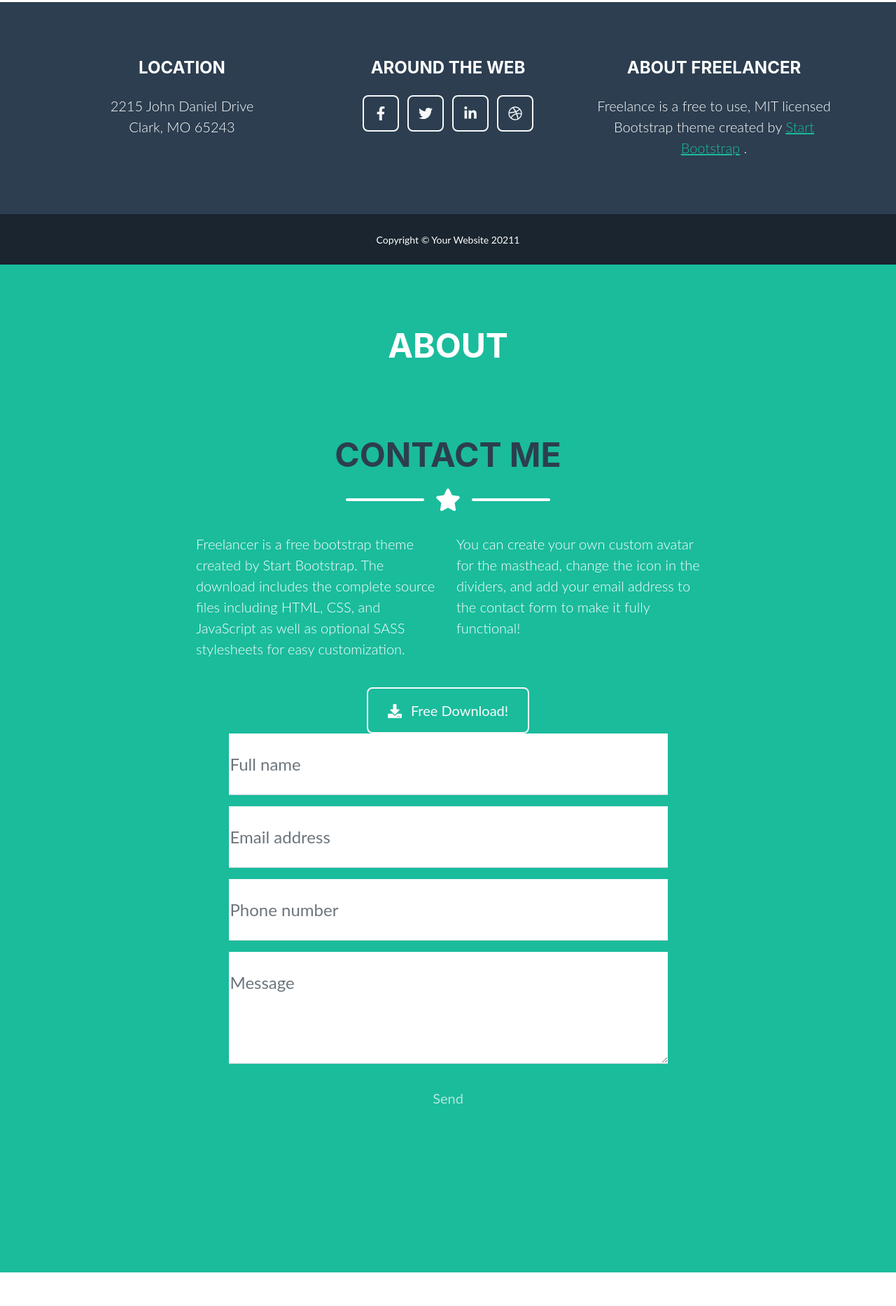
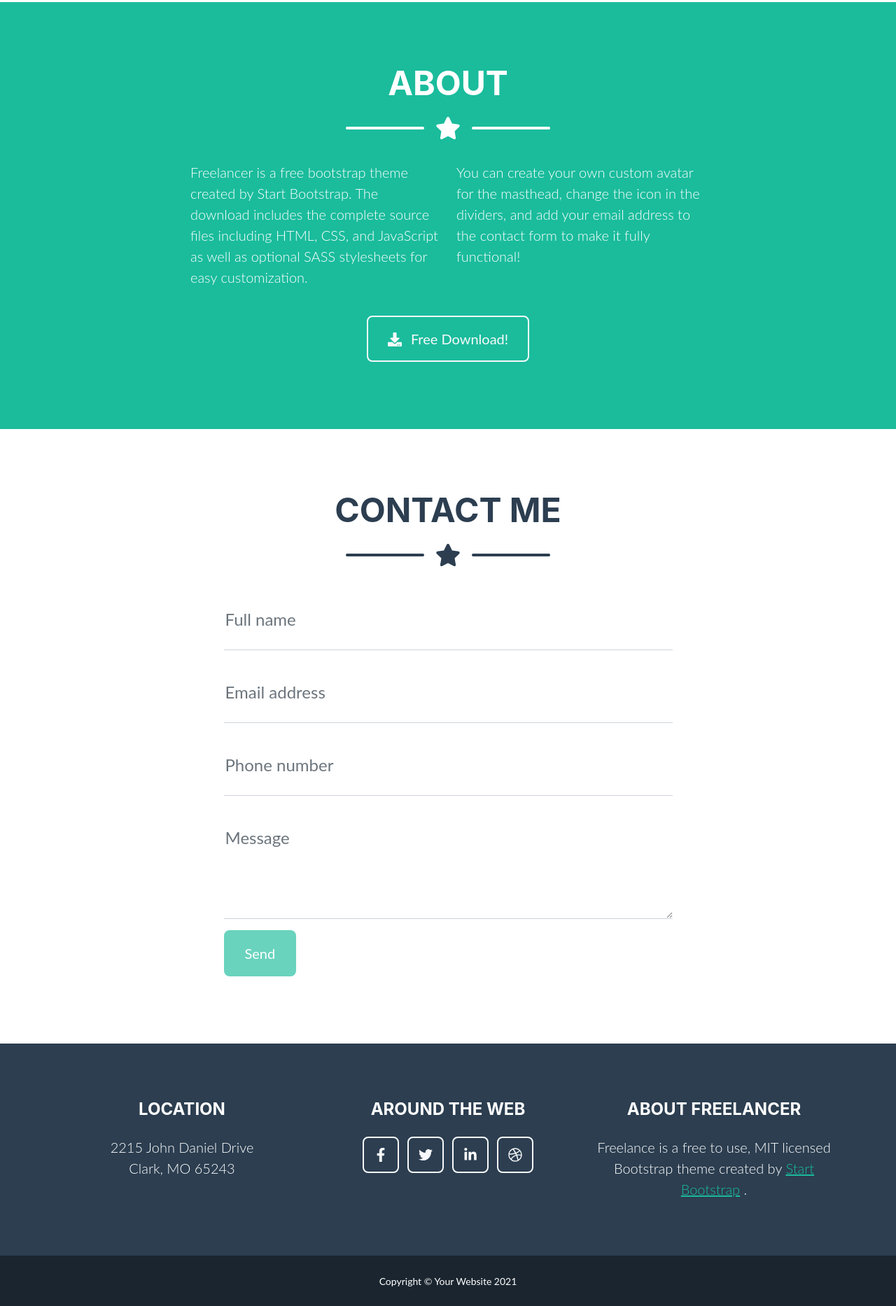
Before and after one commit to HectorGrayWolf/landingPage, a website: page public/index.html in a window 1280 px wide. Shown: the part 1116-2982 px from the top of the page at 70% size. Before the commit the page ends 2934 px from the top, so only its background shows below. Drawn offline with nearby package versions, Linux system fonts and the light colour scheme.

Commit message:
Corrections of code structure on the web site

```diff
--- a/public/index.html
+++ b/public/index.html
@@ -39,9 +39,126 @@
         <div class="d-flex flex-row flex-wrap mb-5" id="placehere">
         </div>
     </section>
-
-
-
+        <!-- About Section-->
+        <section class="page-section bg-primary text-white mb-0" id="about">
+            <div class="container">
+                <!-- About Section Heading-->
+                <h2 class="page-section-heading text-center text-uppercase text-white">About</h2>
+                <!-- Icon Divider-->
+                <div class="divider-custom divider-light">
+                    <div class="divider-custom-line"></div>
+                    <div class="divider-custom-icon"><i class="fas fa-star"></i></div>
+                    <div class="divider-custom-line"></div>
+                </div>
+                <!-- About Section Content-->
+                <div class="row">
+                    <div class="col-lg-4 ms-auto"><p class="lead">Freelancer is a free bootstrap theme created by Start Bootstrap. The download includes the complete source files including HTML, CSS, and JavaScript as well as optional SASS stylesheets for easy customization.</p></div>
+                    <div class="col-lg-4 me-auto"><p class="lead">You can create your own custom avatar for the masthead, change the icon in the dividers, and add your email address to the contact form to make it fully functional!</p></div>
+                </div>
+                <!-- About Section Button-->
+                <div class="text-center mt-4">
+                    <a class="btn btn-xl btn-outline-light" href="https://startbootstrap.com/theme/freelancer/">
+                        <i class="fas fa-download me-2"></i>
+                        Free Download!
+                    </a>
+                </div>
+            </div>
+        </section>
+        <!-- Contact Section-->
+        <section class="page-section" id="contact">
+            <div class="container">
+                <!-- Contact Section Heading-->
+                <h2 class="page-section-heading text-center text-uppercase text-secondary mb-0">Contact Me</h2>
+                <!-- Icon Divider-->
+                <div class="divider-custom">
+                    <div class="divider-custom-line"></div>
+                    <div class="divider-custom-icon"><i class="fas fa-star"></i></div>
+                    <div class="divider-custom-line"></div>
+                </div>
+                <!-- Contact Section Form-->
+                <div class="row justify-content-center">
+                    <div class="col-lg-8 col-xl-7">
+                        <form id="contactForm" data-sb-form-api-token="API_TOKEN">
+                            <!-- Name input-->
+                            <div class="form-floating mb-3">
+                                <input class="form-control" id="name" type="text" placeholder="Enter your name..." data-sb-validations="required" />
+                                <label for="name">Full name</label>
+                                <div class="invalid-feedback" data-sb-feedback="name:required">A name is required.</div>
+                            </div>
+                            <!-- Email address input-->
+                            <div class="form-floating mb-3">
+                                <input class="form-control" id="email" type="email" placeholder="name@example.com" data-sb-validations="required,email" />
+                                <label for="email">Email address</label>
+                                <div class="invalid-feedback" data-sb-feedback="email:required">An email is required.</div>
+                                <div class="invalid-feedback" data-sb-feedback="email:email">Email is not valid.</div>
+                            </div>
+                            <!-- Phone number input-->
+                            <div class="form-floating mb-3">
+                                <input class="form-control" id="phone" type="tel" placeholder="(123) 456-7890" data-sb-validations="required" />
+                                <label for="phone">Phone number</label>
+                                <div class="invalid-feedback" data-sb-feedback="phone:required">A phone number is required.</div>
+                            </div>
+                            <!-- Message input-->
+                            <div class="form-floating mb-3">
+                                <textarea class="form-control" id="message" type="text" placeholder="Enter your message here..." style="height: 10rem" data-sb-validations="required"></textarea>
+                                <label for="message">Message</label>
+                                <div class="invalid-feedback" data-sb-feedback="message:required">A message is required.</div>
+                            </div>
+                            <!-- Submit success message-->
+                            <div class="d-none" id="submitSuccessMessage">
+                                <div class="text-center mb-3">
+                                    <div class="fw-bolder">Form submission successful!</div>
+                                    To activate this form, sign up at
+                                    <br />
+                                    <a href="https://startbootstrap.com/solution/contact-forms">https://startbootstrap.com/solution/contact-forms</a>
+                                </div>
+                            </div>
+                            <!-- Submit error message-->
+                            <div class="d-none" id="submitErrorMessage"><div class="text-center text-danger mb-3">Error sending message!</div></div>
+                            <!-- Submit Button-->
+                            <button class="btn btn-primary btn-xl disabled" id="submitButton" type="submit">Send</button>
+                        </form>
+                    </div>
+                </div>
+            </div>
+        </section>
+        <!-- Footer-->
+        <footer class="footer text-center">
+            <div class="container">
+                <div class="row">
+                    <!-- Footer Location-->
+                    <div class="col-lg-4 mb-5 mb-lg-0">
+                        <h4 class="text-uppercase mb-4">Location</h4>
+                        <p class="lead mb-0">
+                            2215 John Daniel Drive
+                            <br />
+                            Clark, MO 65243
+                        </p>
+                    </div>
+                    <!-- Footer Social Icons-->
+                    <div class="col-lg-4 mb-5 mb-lg-0">
+                        <h4 class="text-uppercase mb-4">Around the Web</h4>
+                        <a class="btn btn-outline-light btn-social mx-1" href="#!"><i class="fab fa-fw fa-facebook-f"></i></a>
+                        <a class="btn btn-outline-light btn-social mx-1" href="#!"><i class="fab fa-fw fa-twitter"></i></a>
+                        <a class="btn btn-outline-light btn-social mx-1" href="#!"><i class="fab fa-fw fa-linkedin-in"></i></a>
+                        <a class="btn btn-outline-light btn-social mx-1" href="#!"><i class="fab fa-fw fa-dribbble"></i></a>
+                    </div>
+                    <!-- Footer About Text-->
+                    <div class="col-lg-4">
+                        <h4 class="text-uppercase mb-4">About Freelancer</h4>
+                        <p class="lead mb-0">
+                            Freelance is a free to use, MIT licensed Bootstrap theme created by
+                            <a href="http://startbootstrap.com">Start Bootstrap</a>
+                            .
+                        </p>
+                    </div>
+                </div>
+            </div>
+        </footer>
+        <!-- Copyright Section-->
+        <div class="copyright py-4 text-center text-white">
+            <div class="container"><small>Copyright &copy; Your Website 2021</small></div>
+        </div>
     <!-- Modal -->
     <div class="modal fade" id="portfolio" tabindex="-1" aria-labelledby="modalPortfolio" aria-hidden="true">
         <div class="modal-dialog modal-xl">
@@ -91,7 +208,6 @@
             </div>
         </div>
     </div>
-
     <script src="../app.js"></script>
     <!-- Bootstrap -->
     <script src="https://code.jquery.com/jquery-3.5.1.slim.min.js"
@@ -100,100 +216,5 @@
     <script src="https://cdn.jsdelivr.net/npm/bootstrap@4.6.0/dist/js/bootstrap.bundle.min.js"
         integrity="sha384-Piv4xVNRyMGpqkS2by6br4gNJ7DXjqk09RmUpJ8jgGtD7zP9yug3goQfGII0yAns"
         crossorigin="anonymous"></script>
-    <footer class="footer text-center">
-        <div class="container">
-            <div class="row">
-                <div class="col-lg-4 mb-5 mb-lg-0">
-                    <h4 class="text-uppercase mb-4">Location</h4>
-                    <p class="lead mb-0">
-                        2215 John Daniel Drive
-                        <br />
-                        Clark, MO 65243
-                    </p>
-                </div>
-                <div class="col-lg-4 mb-5 mb-lg-0">
-                    <h4 class="text-uppercase mb-4">Around the Web</h4>
-                    <a class="btn btn-outline-light btn-social mx-1" href="#!"><i class="fab fa-fw fa-facebook-f"></i></a>
-                    <a class="btn btn-outline-light btn-social mx-1" href="#!"><i class="fab fa-fw fa-twitter"></i></a>
-                    <a class="btn btn-outline-light btn-social mx-1" href="#!"><i class="fab fa-fw fa-linkedin-in"></i></a>
-                    <a class="btn btn-outline-light btn-social mx-1" href="#!"><i class="fab fa-fw fa-dribbble"></i></a>
-                </div>
-                <div class="col-lg-4">
-                    <h4 class="text-uppercase mb-4">About Freelancer</h4>
-                    <p class="lead mb-0">
-                        Freelance is a free to use, MIT licensed Bootstrap theme created by
-                        <a href="http://startbootstrap.com">Start Bootstrap</a>
-                        .
-                    </p>
-                </div>
-            </div>
-        </div>
-    </footer>
-    <div class="copyright py-4 text-center text-white">
-        <div class="container"><small>Copyright &copy; Your Website 20211</small></div>
-    </div>
-    <script src="../app.js"></script>
-    <script src="https://cdn.jsdelivr.net/npm/bootstrap@5.0.2/dist/js/bootstrap.bundle.min.js"></script>
-    <section class="page-section bg-primary text-white mb-0" id="about">
-        <div class="container">
-            <h2 class="page-section-heading text-center text-uppercase text-white">About</h2>
-            <div class="divider-custom divider-light">
-    <section class="page-section" id="contact">
-        <div class="container">
-            <h2 class="page-section-heading text-center text-uppercase text-secondary mb-0">Contact Me</h2>
-            <div class="divider-custom">
-                <div class="divider-custom-line"></div>
-                <div class="divider-custom-icon"><i class="fas fa-star"></i></div>
-                <div class="divider-custom-line"></div>
-            </div>
-            <div class="row">
-                <div class="col-lg-4 ms-auto"><p class="lead">Freelancer is a free bootstrap theme created by Start Bootstrap. The download includes the complete source files including HTML, CSS, and JavaScript as well as optional SASS stylesheets for easy customization.</p></div>
-                <div class="col-lg-4 me-auto"><p class="lead">You can create your own custom avatar for the masthead, change the icon in the dividers, and add your email address to the contact form to make it fully functional!</p></div>
-            </div>
-            <div class="text-center mt-4">
-                <a class="btn btn-xl btn-outline-light" href="https://startbootstrap.com/theme/freelancer/">
-                    <i class="fas fa-download me-2"></i>
-                    Free Download!
-                </a>
-            <div class="row justify-content-center">
-                <div class="col-lg-8 col-xl-7">
-                    <form id="contactForm" data-sb-form-api-token="API_TOKEN">
-                        <div class="form-floating mb-3">
-                            <input class="form-control" id="name" type="text" placeholder="Enter your name..." data-sb-validations="required" />
-                            <label for="name">Full name</label>
-                            <div class="invalid-feedback" data-sb-feedback="name:required">A name is required.</div>
-                        </div>
-                        <div class="form-floating mb-3">
-                            <input class="form-control" id="email" type="email" placeholder="name@example.com" data-sb-validations="required,email" />
-                            <label for="email">Email address</label>
-                            <div class="invalid-feedback" data-sb-feedback="email:required">An email is required.</div>
-                            <div class="invalid-feedback" data-sb-feedback="email:email">Email is not valid.</div>
-                        </div>
-                        <div class="form-floating mb-3">
-                            <input class="form-control" id="phone" type="tel" placeholder="(123) 456-7890" data-sb-validations="required" />
-                            <label for="phone">Phone number</label>
-                            <div class="invalid-feedback" data-sb-feedback="phone:required">A phone number is required.</div>
-                        </div>
-                        <div class="form-floating mb-3">
-                            <textarea class="form-control" id="message" type="text" placeholder="Enter your message here..." style="height: 10rem" data-sb-validations="required"></textarea>
-                            <label for="message">Message</label>
-                            <div class="invalid-feedback" data-sb-feedback="message:required">A message is required.</div>
-                        </div>
-                        <div class="d-none" id="submitSuccessMessage">
-                            <div class="text-center mb-3">
-                                <div class="fw-bolder">Form submission successful!</div>
-                                To activate this form, sign up at
-                                <br />
-                                <a href="https://startbootstrap.com/solution/contact-forms">https://startbootstrap.com/solution/contact-forms</a>
-                            </div>
-                        </div>
-                        <div class="d-none" id="submitErrorMessage"><div class="text-center text-danger mb-3">Error sending message!</div></div>
-                        <button class="btn btn-primary btn-xl disabled" id="submitButton" type="submit">Send</button>
-                    </form>
-                </div>
-            </div>
-        </div>
-    </section>
 </body>
-
 </html>
```
